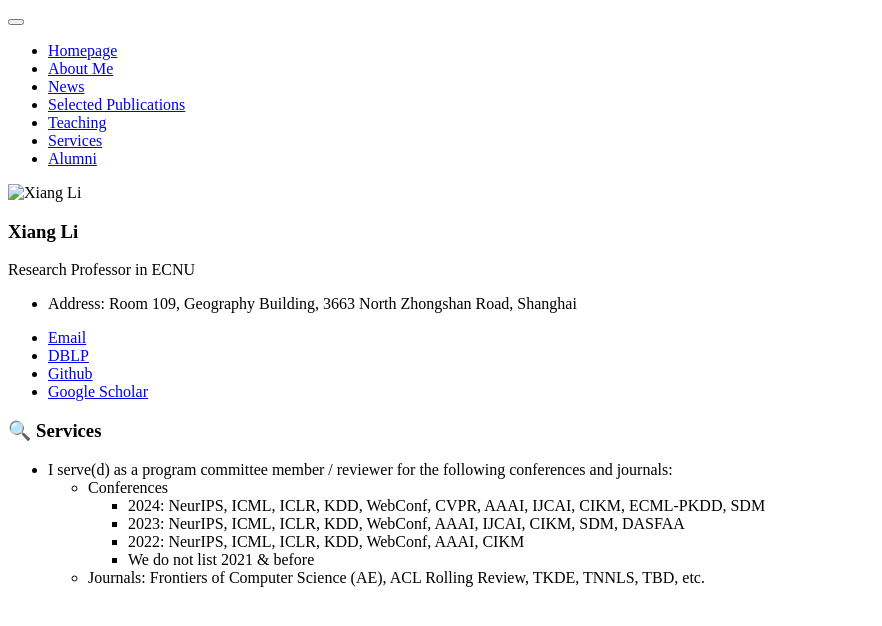
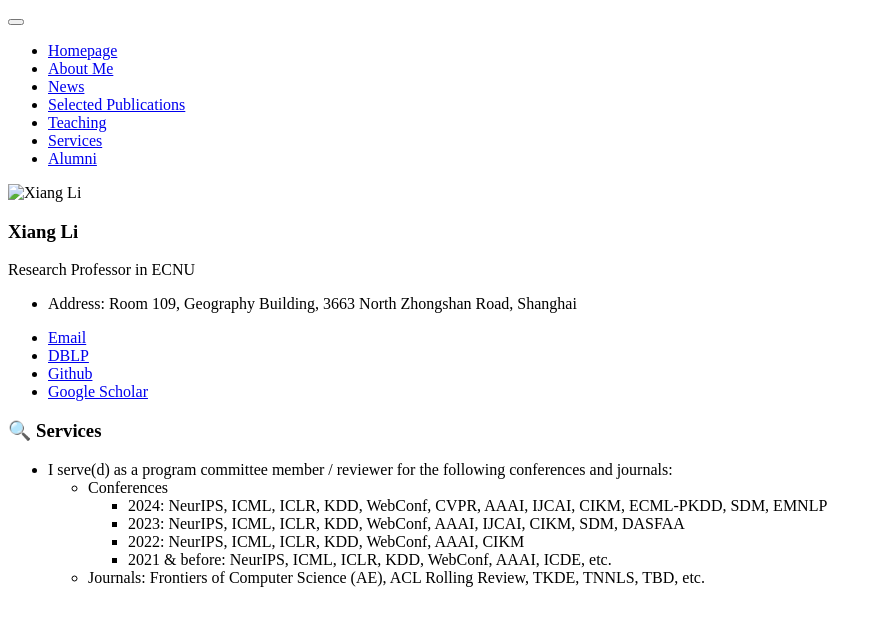
Before and after one commit to lixiang3776/lixiang3776.github.io, a Jekyll site: the page built from _pages/includes/services.md, in a window 1280 px wide. Shown: the top 626 px of the page, without its empty margins (0-882 px from the left). Built offline with Jekyll 4.4.1, drawn with Linux system fonts in a browser that asks for light colours; our own code applies the rules of GitHub Pages for plain Markdown files.

Commit message:
Update services.md

```diff
--- a/_pages/includes/services.md
+++ b/_pages/includes/services.md
@@ -1,8 +1,8 @@
 # 🔍 Services
 - I serve(d) as a program committee member / reviewer for the following conferences and journals:
   - Conferences
-    - 2024: NeurIPS, ICML, ICLR, KDD, WebConf, CVPR, AAAI, IJCAI, CIKM, ECML-PKDD, SDM
+    - 2024: NeurIPS, ICML, ICLR, KDD, WebConf, CVPR, AAAI, IJCAI, CIKM, ECML-PKDD, SDM, EMNLP
     - 2023: NeurIPS, ICML, ICLR, KDD, WebConf, AAAI, IJCAI, CIKM, SDM, DASFAA
     - 2022: NeurIPS, ICML, ICLR, KDD, WebConf, AAAI, CIKM
-    - We do not list 2021 & before
+    - 2021 & before: NeurIPS, ICML, ICLR, KDD, WebConf, AAAI, ICDE, etc.
   - Journals: Frontiers of Computer Science (AE), ACL Rolling Review, TKDE, TNNLS, TBD, etc.
```
